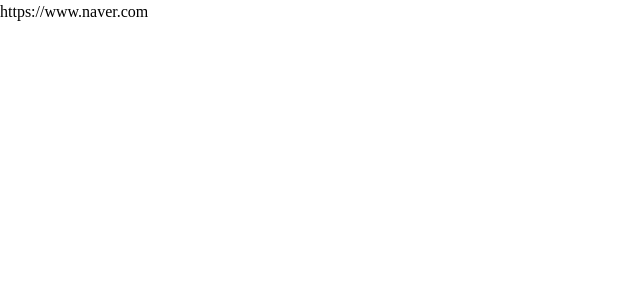
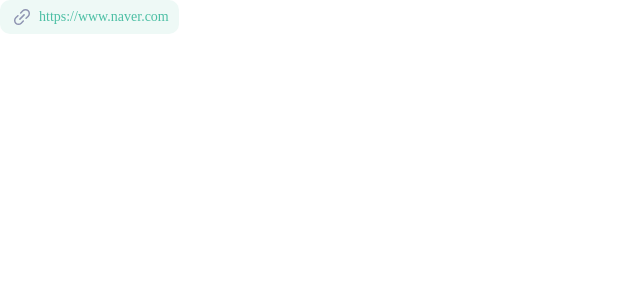
Before and after one commit to i-trust-you/wikid, a Next.js app: page / in a window 1280 px wide. Shown: the top 300 px of the page, without its empty margins (0-640 px from the left). Built offline with nearby package versions, Linux system fonts and the light colour scheme; a web font is replaced by a local one.

Commit message:
feat : BackLink 스타일링

```diff
--- a/app/_components/common/BackLink/index.tsx
+++ b/app/_components/common/BackLink/index.tsx
@@ -1,6 +1,9 @@
 "use client";
 
+import Image from "next/image";
 import React from "react";
+
+import LinkIcon from "../../../../public/icons/link.svg";
 
 interface Props {
 	children: string;
@@ -9,7 +12,10 @@ interface Props {
 export default function BackLink({ children }: Props) {
 	const copyTextToClipboard = async (text: string) => {
 		try {
-			await navigator.clipboard.writeText(text);
+			await navigator.clipboard.writeText(text); // 클립보드에 복사
+
+			// 상태 표시 코드
+			//
 		} catch (error) {
 			console.error("클립보드 복사 실패");
 		}
@@ -19,5 +25,10 @@ export default function BackLink({ children }: Props) {
 		copyTextToClipboard(children);
 	}
 
-	return <button onClick={onClickCopy}>{children}</button>;
+	return (
+		<button className="flex items-center gap-[5px] rounded-[10px] bg-[#EEF9F6] p-[5px_10px] text-md text-[#4CBFA4]" onClick={onClickCopy}>
+			<Image src={LinkIcon} alt="링크 아이콘" />
+			<span>{children}</span>
+		</button>
+	);
 }
```
